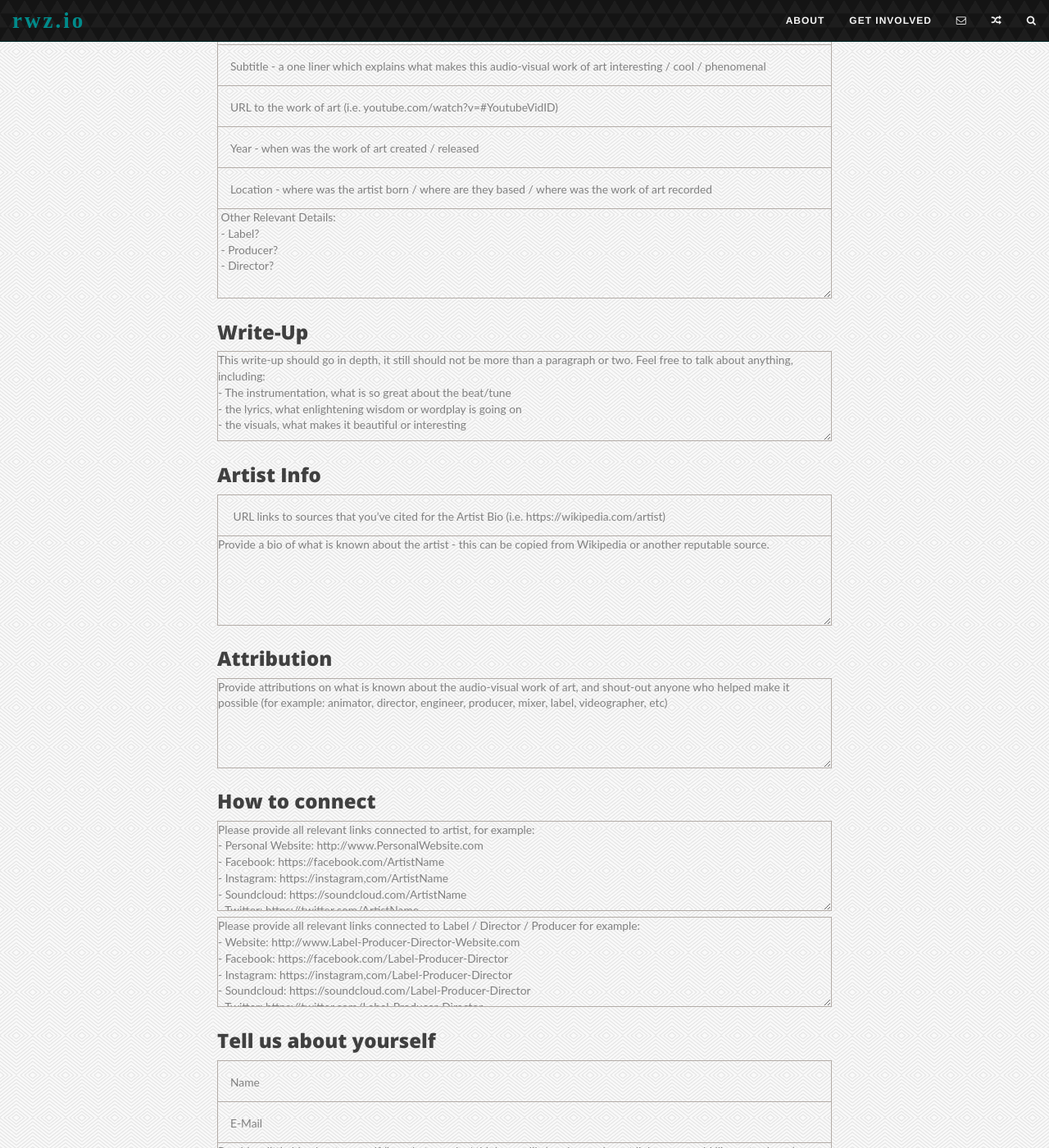
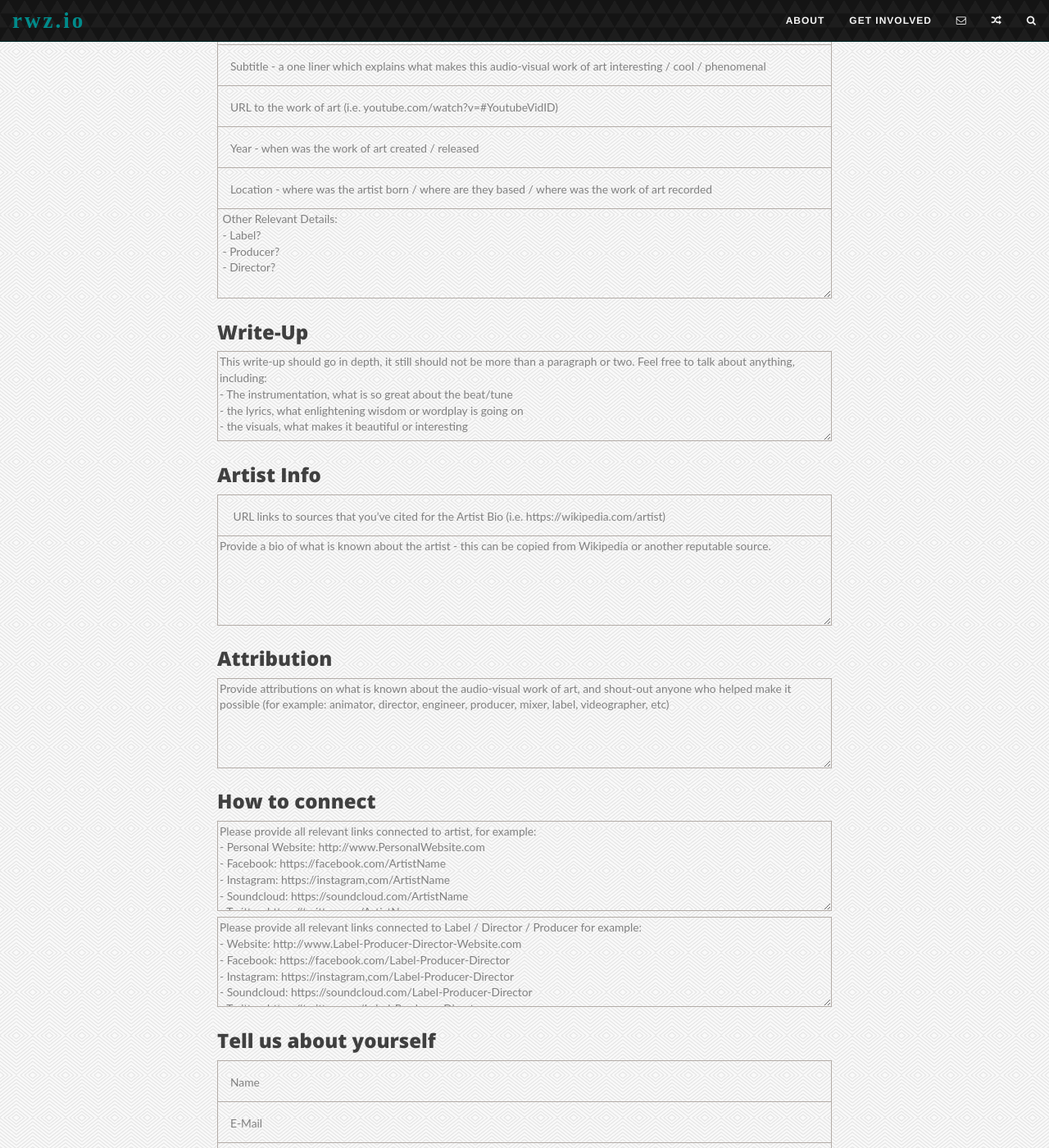
Before and after one commit to rhymeswithzion/rwz-test, a Jekyll site: the page built from submissions.md, in a window 1280 px wide and 1400 px high, scrolled down 491 px. Shown: the whole window at 82% size. Built offline with Jekyll 4.4.1, drawn with Linux system fonts in a browser that asks for light colours; some web fonts are replaced.

Commit message:
Update contact.css

```diff
--- a/css/contact.css
+++ b/css/contact.css
@@ -107,8 +107,7 @@
   width: 100%;
   max-width: 100%;
   height: 110px;
-  max-height: 222px;
-  padding: 0px;
+  max-height: 250px;
 
   background: transparent;
   outline: none;
@@ -161,7 +160,6 @@
   position: fixed;
   bottom: 0;
   width: 100%;
-  padding: 3px;
   background-color: #f5f5f5;
   border-top: 1px solid #eeeeee;
   text-align: center;
```
